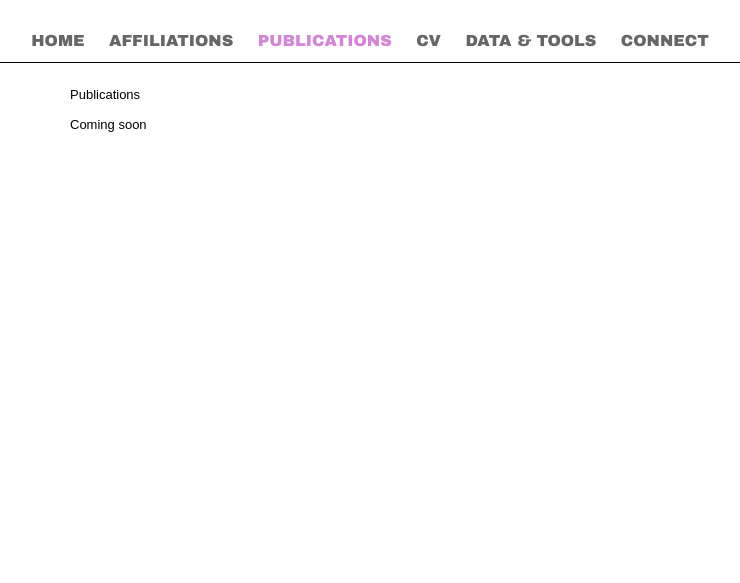
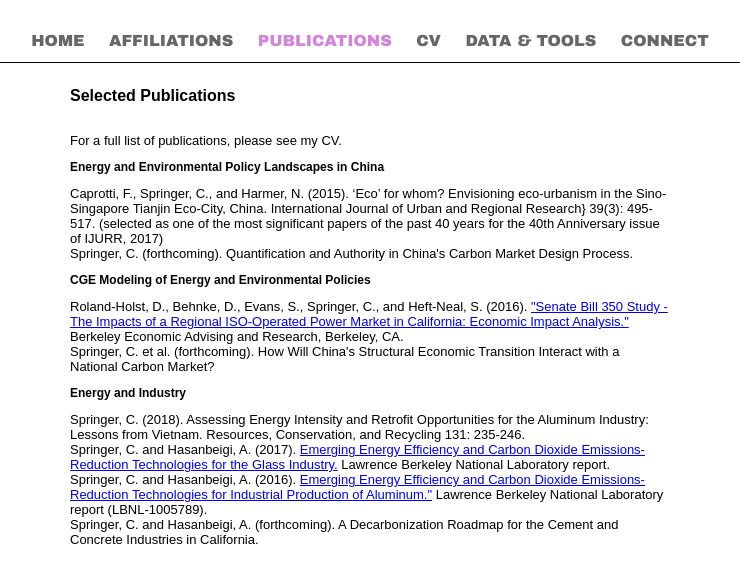
Before and after one commit to ccspringer/ccspringer.github.io, a Jekyll site: the page built from Publications/index.html, in a window 1280 px wide. Shown: the top 583 px of the page, without its empty margins (270-1010 px from the left). Built offline with Jekyll 4.4.1, drawn with Linux system fonts in a browser that asks for light colours.

Commit message:
Add publications

```diff
--- a/Publications/index.html
+++ b/Publications/index.html
@@ -3,6 +3,20 @@ layout: default
 shortname: Pubs
 ---
 
-<p>Publications</p>
+<h2>Selected Publications</h2>
 <p><br></p>
-<p>Coming soon</p>
+<p>For a full list of publications, please see my CV.</p>
+
+<h3>Energy and Environmental Policy Landscapes in China</h3>
+<p>Caprotti, F., Springer, C., and Harmer, N. (2015).  ‘Eco’ for whom? Envisioning eco-urbanism in the Sino-Singapore Tianjin Eco-City, China. International Journal of Urban and Regional Research} 39(3): 495-517. <a href="https://doi.org/10.1111/1468-2427.12233"></a> (selected as one of the most significant papers of the past 40 years for the 40th Anniversary issue of IJURR, 2017)</p>
+<p>Springer, C. (forthcoming). Quantification and Authority in China's Carbon Market Design Process.</p>
+
+<h3>CGE Modeling of Energy and Environmental Policies</h3>
+<p>Roland-Holst, D., Behnke, D., Evans, S., Springer, C., and Heft-Neal, S. (2016). <a href="https://www.caiso.com/Documents/SB350Study-Volume1Purpose-ApproachandFindings-MainReport.pdf">"Senate Bill 350 Study - The Impacts of a Regional ISO-Operated Power Market in California: Economic Impact Analysis."</a> Berkeley Economic Advising and Research, Berkeley, CA.</p>
+<p>Springer, C. et al. (forthcoming). How Will China's Structural Economic Transition Interact with a National Carbon Market?</p>
+
+<h3>Energy and Industry</h3>
+<p>Springer, C. (2018). Assessing Energy Intensity and Retrofit Opportunities for the Aluminum Industry: Lessons from Vietnam. Resources, Conservation, and Recycling 131: 235-246. <a href="https://doi.org/10.1016/j.resconrec.2017.12.020"></a></p>
+<p>Springer, C. and Hasanbeigi, A. (2017). <a href="https://china.lbl.gov/publications/emerging-energy-efficiency-and-1">Emerging Energy Efficiency and Carbon Dioxide Emissions-Reduction Technologies for the Glass Industry.</a> Lawrence Berkeley National Laboratory report.</p>
+<p>Springer, C. and Hasanbeigi, A. (2016). <a href="https://eta.lbl.gov/publications/emerging-energy-efficiency-carbon-0">Emerging Energy Efficiency and Carbon Dioxide Emissions-Reduction Technologies for Industrial Production of Aluminum."</a> Lawrence Berkeley National Laboratory report (LBNL-1005789).</p>
+<p>Springer, C. and Hasanbeigi, A. (forthcoming). A Decarbonization Roadmap for the Cement and Concrete Industries in California.</p>
--- a/index.html
+++ b/index.html
@@ -3,7 +3,6 @@ layout: default
 shortname: home
 ---
 <div style="text-align:center;margin-top: 0;margin-bottom: 0;" >
-	<p style="font-size: 16px;margin-top: 0;margin-bottom: 0;">&nbsp;</p>
 	<p style="font-size: 24px;margin-top: 0;margin-bottom: 0;" >Cecilia Han Springer</p>
 	<p style="font-size: 16px;margin-top: 0;margin-bottom: 0;">Ph.D. Candidate, <a href="http://erg.berkeley.edu/">Energy and Resources Group</a></p>
 	<p style="font-size: 16px;margin-top: 0;margin-bottom: 0;">University of California, Berkeley</p>
```
